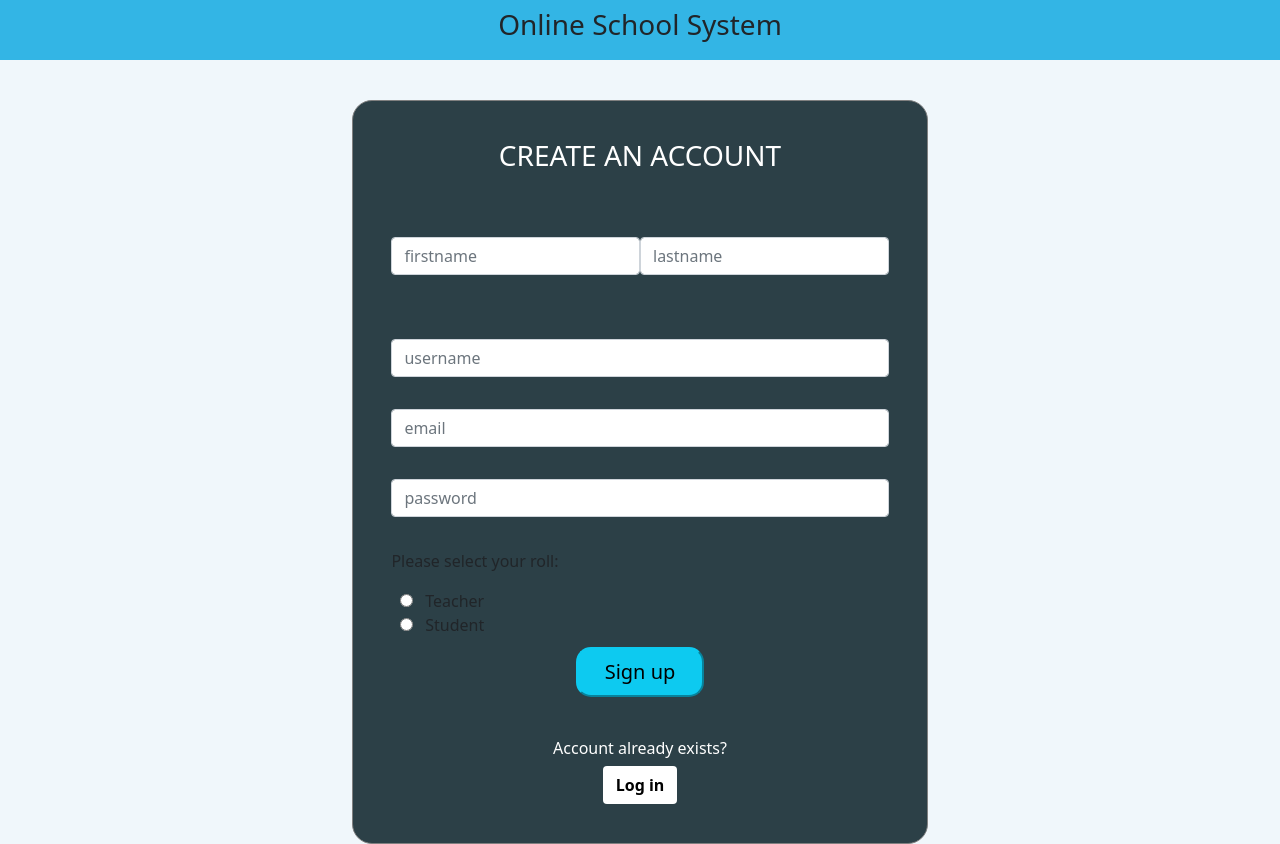
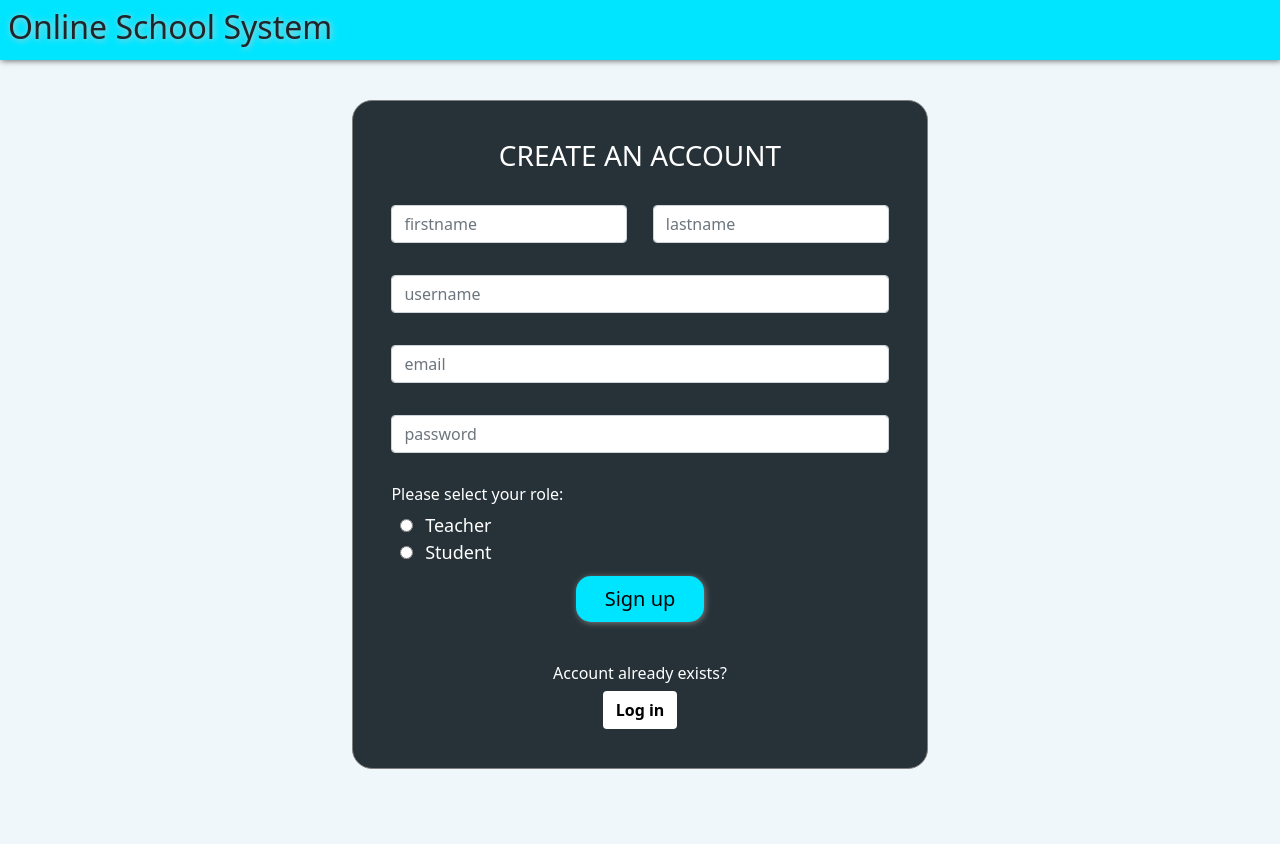
Before and after one commit to sahilthakur007/E-School, a Django app: page /register/ in a window 1280 px wide. After the commit the page ends 769 px from the top, so only its background shows below. Run offline with Django 4.2, Linux system fonts and the light colour scheme; some libraries are stand-ins or nearby versions.

Commit message:
navigation

```diff
--- a/onlineAssignmentSubmission/eApp/forms.py
+++ b/onlineAssignmentSubmission/eApp/forms.py
@@ -26,8 +26,8 @@ class TeacherRegistrationForm(forms.ModelForm):
 		model = User
 		fields = ['first_name', 'last_name', 'username', 'email', 'password']
 		widgets = {
-			'first_name': forms.TextInput(attrs={'class': 'form-control form-input', 'placeholder': 'firstname'}),
-			'last_name': forms.TextInput(attrs={'class': 'form-control form-input', 'placeholder': 'lastname'}),
+			'first_name': forms.TextInput(attrs={'class': 'form-control form-input-fname', 'placeholder': 'firstname'}),
+			'last_name': forms.TextInput(attrs={'class': 'form-control form-input-lname', 'placeholder': 'lastname'}),
 			'username': forms.TextInput(attrs={'class': 'form-control form-input', 'placeholder': 'username'}),
 			'email': forms.EmailInput(attrs={'class': 'form-control form-input', 'placeholder': 'email'}),
 			'password': forms.PasswordInput(attrs={'class': 'form-control form-input', 'placeholder': 'password'}),
--- a/onlineAssignmentSubmission/eApp/urls.py
+++ b/onlineAssignmentSubmission/eApp/urls.py
@@ -24,7 +24,7 @@ urlpatterns = [
     path("assignments/<int:assignment_id>",singleAssignment,name="singleAssignment"),
     path("submissions/<int:submission_id>",singleSolution,name="singleSubmission"),
     path("register/",registerFaculty,name="signup"),
-    path("login/",loginUser,name="login")
-
+    path("login/",loginUser,name="login"),
+    path("logout/",logoutuser,name="logoutuser")
 
 ]
--- a/onlineAssignmentSubmission/eApp/views.py
+++ b/onlineAssignmentSubmission/eApp/views.py
@@ -110,7 +110,7 @@ def registerFaculty(request):
             else:
                 Student.objects.create(
                     firstname=firstname, lastname=lastname, email=email, password=password)
-            return redirect("home")
+            return redirect("allSubjects")
         else:
             print(form.errors)
 
@@ -137,7 +137,7 @@ def loginUser(request):
     return render(request, "login.html", {})
 
 
-def logout(request):
+def logoutuser(request):
     logout(request)
     return redirect("home")
 
--- a/onlineAssignmentSubmission/static/custom.css
+++ b/onlineAssignmentSubmission/static/custom.css
@@ -1,6 +1,8 @@
 .head-nav-bar{
-    background-color: #33b5e5;
+    /* background-color: #33b5e5; */
+    background-color: #00E5FF;
     height: 60px;
+    box-shadow: 1px 1px 6px #6b6c6c;
 }
 .role-selection{
     width: 100%;
@@ -10,6 +12,8 @@
     border-radius: 15px;
     margin: 10px;
     width: 10vw;
+    border: none;
+    box-shadow: 1px 1px 6px gray;
 }
 .main-outer-box{
     width: 100%;
@@ -36,11 +40,14 @@
     margin: 5vw 7vw;
 }
 .main-image{
-    width: 60vw;
+    width: 38vw;
     height: 30vw;
-    border: 1px solid grey;
+    /* border: 1px solid grey; */
     margin-top: 5vh;
     border-radius: 20px;
+    background-image: url(pngwing.com.png);
+    background-repeat: no-repeat;
+    background-size: cover;
 }
 .form-box{
     width: 45vw;
@@ -48,10 +55,19 @@
     margin-top: 5vh;
     border-radius: 20px;
     padding: 3vw;
-    background-color: #2c4047;
+    /* background-color: #2c4047; */
+    background-color: #263238;
 }
 .form-input{
     margin: 4vh 0px;
+    background-color: white;
+}
+.form-input-fname{
+    margin-right: 1vw;
+    background-color: white;
+}
+.form-input-lname{
+    margin-left: 1vw;
     background-color: white;
 }
 .btn-signup{
--- a/onlineAssignmentSubmission/templates/home.html
+++ b/onlineAssignmentSubmission/templates/home.html
@@ -2,17 +2,16 @@
 {% block content%}
 <div class="main-outer-box">
     <div class="main-image">
-        <img>
     </div>
 <div class="main-box">
     <div class="main-options">
         <div class="main-option">
             <label><h6>New User?</h6></label>
-            <button class="btn-info btn-lg main-button"><a href="{% url 'signup' %}" style="text-decoration: none; color: black;"><b>Sign up</b></a></button>
+            <button class="btn-lg main-button" style="background-color: #263238; "><a href="{% url 'signup' %}" style="text-decoration: none; color: white;"><b>Sign up</b></a></button>
         </div>
         <div class="main-option">
             <label><h6>Account already exists?</h6></label>
-            <button class="btn-info btn-lg main-button"><a href="{% url 'login' %}" style="text-decoration: none; color: black;"><b>Log in</b></a></button>
+            <button class="btn-lg main-button" style="background-color: #263238; "><a href="{% url 'login' %}" style="text-decoration: none; color: white;"><b>Log in</b></a></button>
         </div>
     </div>
 </div>
--- a/onlineAssignmentSubmission/templates/homeStudent.html
+++ b/onlineAssignmentSubmission/templates/homeStudent.html
@@ -2,7 +2,7 @@
 {% block content%}
 <div class="main-outer-box">
     <h3 class="mt-5">Your Subjects</h3>
-    <a href="" style="text-decoration: none;"><div class="form-control" style="width:50vw; margin: 2vh 0px;">Subject 1</div></a>
+    <a href="" style="text-decoration: none;"><div class="form-control" style="width:50vw; margin: 2vh 0px;box-shadow: 0.5px 0.5px 4px gray;">Subject 1</div></a>
     <a href="" style="text-decoration: none;"><div class="form-control" style="width:50vw; margin: 2vh 0px;">Subject 2</div></a>
 </div>
 {% endblock content %}
--- a/onlineAssignmentSubmission/templates/list_all_assignments_for_subject.html
+++ b/onlineAssignmentSubmission/templates/list_all_assignments_for_subject.html
@@ -4,12 +4,12 @@
     <h3 class="mt-5">Assignments</h3>
     {%for assignment in assignments%}
     <a href="../{{assignment.id}}/submissions" style="text-decoration: none;">
-    <div class="form-control" style="width:50vw; margin: 2vh 0px;">{{assignment.title}}</div>
+    <div class="form-control" style="width:50vw; margin: 2vh 0px; ">{{assignment.title}}</div>
     </a>
     {%endfor%}
 
 
-    <div class="form-box">
+    <div class="form-box" style="box-shadow: 0.5px 0.5px 4px gray;">
 
         <h3 class="text-center" style="color: white; margin-bottom: 4vh;">ADD NEW ASSIGNMENT</h3>
         <form method="post" enctype="multipart/form-data">
--- a/onlineAssignmentSubmission/templates/list_all_solutions_for_assignment.html
+++ b/onlineAssignmentSubmission/templates/list_all_solutions_for_assignment.html
@@ -4,7 +4,7 @@
     <h3 class="mt-5">Assignment Submissions</h3>
 
     {% for solution in sollutions%}
-    <div class="form-control" style="width:70vw; margin: 1vh 0px;">
+    <div class="form-control" style="width:70vw; margin: 1vh 0px; box-shadow: 0.5px 0.5px 4px gray;">
         <div style="display: flex; justify-content: space-between;">
             <div><b>PRN:- {{solution.roll}}</b></div>
             <div>Uploaded time</div>
--- a/onlineAssignmentSubmission/templates/list_all_subjects.html
+++ b/onlineAssignmentSubmission/templates/list_all_subjects.html
@@ -20,7 +20,7 @@
     <h3 class="mt-5">Your Subjects</h3>
     {%for subject in subjects%}
     <a href="../{{subject.id}}/assignments" style="text-decoration: none;">
-        <div class="form-control" style="width:50vw; margin: 2vh 0px;">{{subject}}</div>
+        <div class="form-control" style="width:50vw; margin: 2vh 0px;box-shadow: 0.5px 0.5px 4px gray; ">{{subject}}</div>
     </a>
     {%endfor%}
 
--- a/onlineAssignmentSubmission/templates/login.html
+++ b/onlineAssignmentSubmission/templates/login.html
@@ -9,7 +9,7 @@
             <input type="text" value="" name = "email" class="form-control form-input" placeholder="Username">
             <input type="password" name = "password" value="" class="form-control form-input" placeholder="Password">
             <div class="d-flex justify-content-center">
-            <button type="submit" class="btn-info btn-lg main-button">Log in</button>
+                <button type="submit" class="btn-info btn-lg main-button" style="background-color: #00E5FF;">Log in</button>
             </div>
         </form>
         <div class="other-option">
--- a/onlineAssignmentSubmission/templates/navbar.html
+++ b/onlineAssignmentSubmission/templates/navbar.html
@@ -7,6 +7,19 @@
     <title>Document</title>
 </head>
 <body>
-    <nav class="head-nav-bar"><h3 class="text-center p-2">Online School System</h3></nav>
+    <div class="head-nav-bar">
+        <div style="display: flex; align-items: center; justify-content: space-between;">
+            {% if request.user.is_authenticated %}
+            <a href="javascript:history.go(-1)" style="text-decoration: none; color: black; font-size: 16px; margin-left: 1vw;"><b>&laquo; PREVIOUS</b></a>
+            {% endif %}
+            <h2 class="text-center p-2" style="text-shadow: 1px 1px 6px #cacaca;">Online School System</h2>
+            <div style="display: flex;">
+            {% if request.user.is_authenticated %}
+            <a href="{% url 'home' %}" style="text-decoration: none;color: black; font-size: 16px;"><b>HOME</b></a>
+            <a href="{% url 'logoutuser' %}" style="text-decoration: none;color: black; font-size: 16px; margin-left: 2vw; margin-right: 1vw;"><b>LOG OUT</b></a>
+            {% endif %}
+            </div>
+        </div>
+    </div>
 </body>
 </html>
--- a/onlineAssignmentSubmission/templates/signup.html
+++ b/onlineAssignmentSubmission/templates/signup.html
@@ -12,16 +12,13 @@
             {{form.username}}
             {{form.email}}
             {{form.password}}
-<p>Please select your roll:</p>
+<h6 style="color: white;">Please select your role:</h6>
   <input type="radio" name="roll" value="Teacher">
-  <label for="html">Teacher</label><br>
+  <label for="html" style="color: white;font-size: 18px;">Teacher</label><br>
   <input type="radio" name="roll" value="Student">
-  <label for="css">Student</label><br>
-
-
-
+  <label for="css" style="color: white;font-size: 18px;">Student</label><br>
             <div class="d-flex justify-content-center">
-            <button type="submit" class="btn-info btn-lg main-button">Sign up</button>
+            <button type="submit" class="btn-info btn-lg main-button" style="background-color: #00E5FF;">Sign up</button>
             </div>
         </form>
         <div class="other-option">
--- a/onlineAssignmentSubmission/templates/singleAssignmentStudent.html
+++ b/onlineAssignmentSubmission/templates/singleAssignmentStudent.html
@@ -3,7 +3,7 @@
 <div class="main-outer-box">
     <h3 class="mt-5">Assignment Submission</h3>
 
-    <div class="form-control" style="width:70vw; margin: 1vh 0px;">
+    <div class="form-control" style="width:70vw; margin: 1vh 0px;box-shadow: 0.5px 0.5px 4px gray;">
         <div style="display: flex; justify-content: space-between;">
             <div><b>Assignment title</b></div>
             <div>Due date</div>
```
Also changed, not shown: onlineAssignmentSubmission/templates/allAssignmentsStudent.html (added, +14 -0 lines), onlineAssignmentSubmission/templates/singleSubjectStudent.html (deleted, +0 -20 lines), onlineAssignmentSubmission/db.sqlite3, onlineAssignmentSubmission/static/pngwing.com.png (added).
